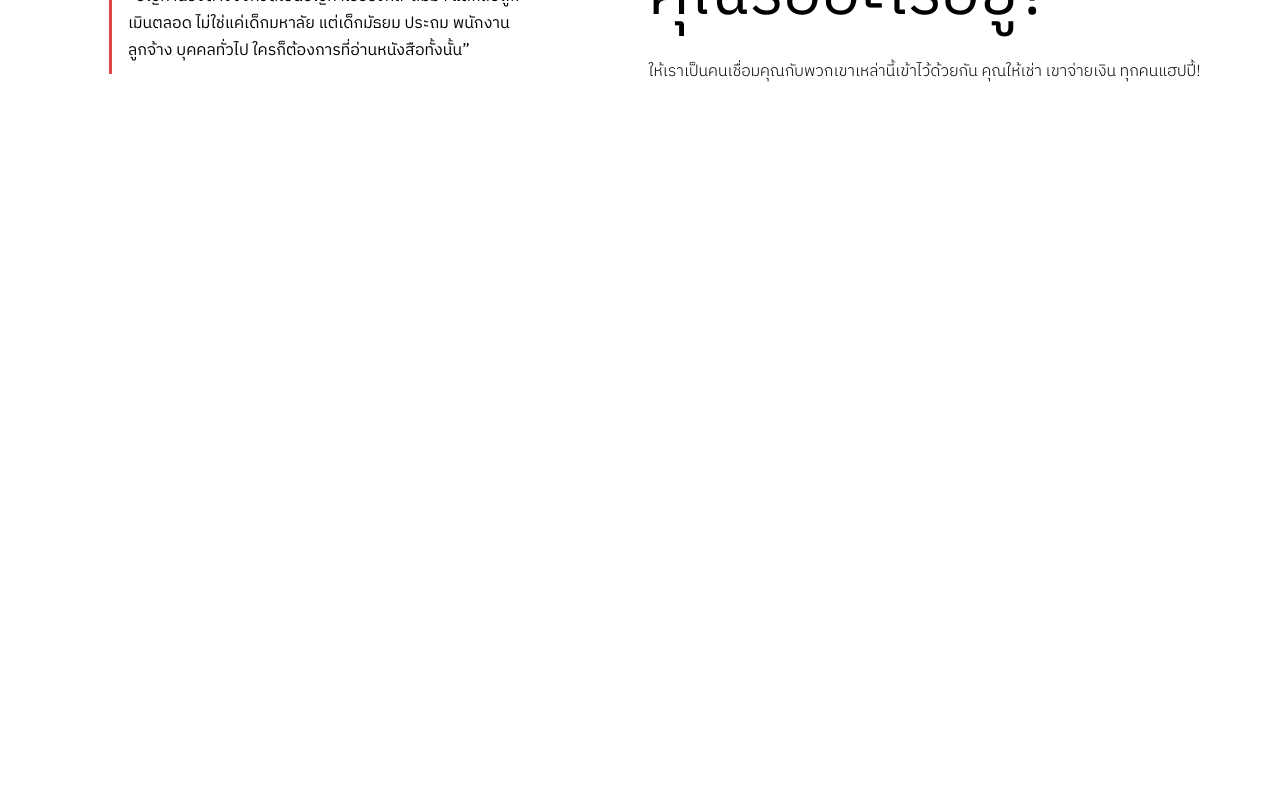
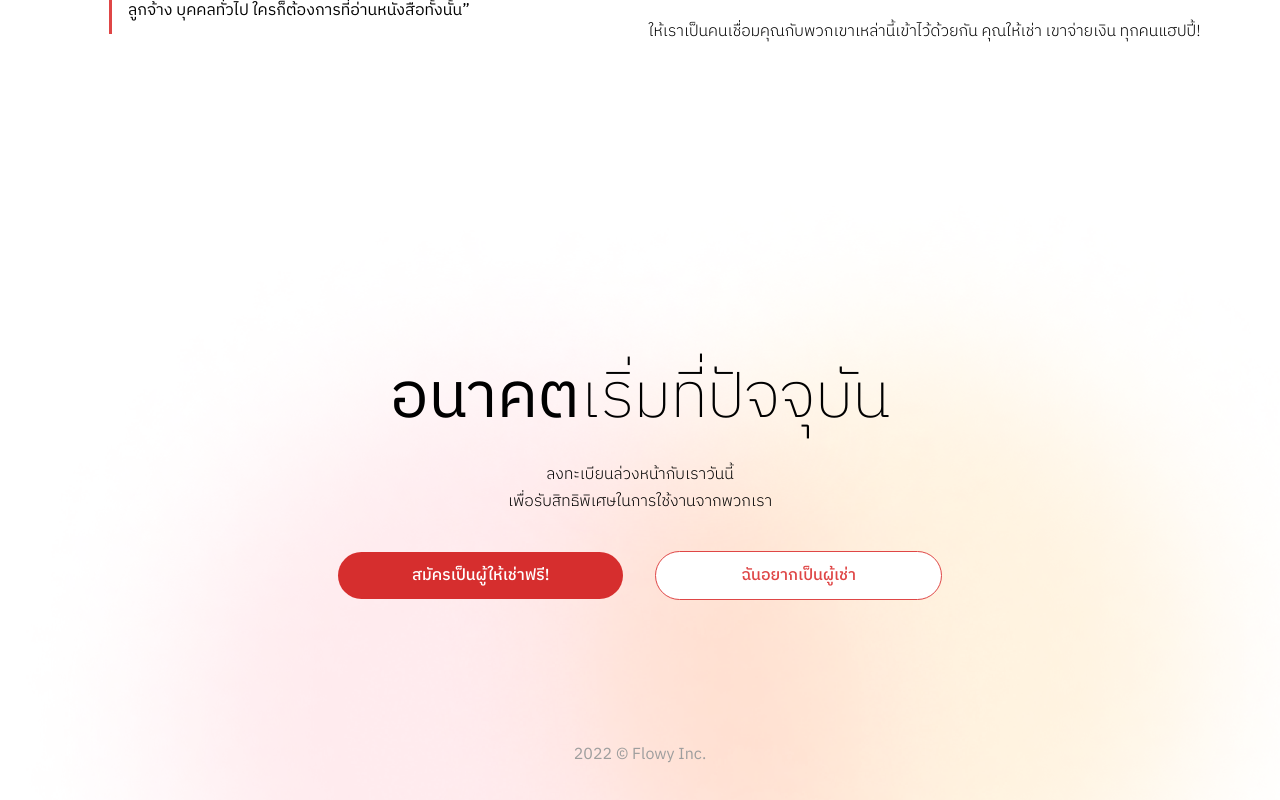
Before and after one commit to Flowy-Inc/flowy-landing-page, a React (Create React App) app: page / in a window 1280 px wide. Shown: the part 1739-2539 px from the top of the page. Before the commit the page ends 2008 px from the top, so only its background shows below. Built offline with nearby package versions, Linux system fonts and the light colour scheme; the HTML template or start-up script is replaced by a standard one.

Commit message:
feat: last section

```diff
--- /dev/null
+++ b/src/components/button/BorderedButton.tsx
@@ -0,0 +1,20 @@
+import styled from "styled-components";
+
+export const BorderedButton = styled.button`
+    background-color: var(--white);
+    color: var(--primary);
+    border: 1px solid var(--primary);
+    border-radius: 36px;
+    padding: 10px 0px;
+    width: 100%;
+    cursor: pointer;
+
+    text-align: center;
+    font-size: medium;
+    font-family: var(--brand-font);
+    font-weight: 500;
+    transition: .3s;
+    :hover {
+        transform: scale(103%);
+    }
+`;
--- /dev/null
+++ b/src/pages/Home/ForthSection.tsx
@@ -0,0 +1,74 @@
+import styled from "styled-components";
+import { BorderedButton } from "../../components/button/BorderedButton";
+
+// Global Components
+import { Button } from "../../components/button/Button";
+
+const ForthSection: React.FC = () => {
+    return (
+        <Container>
+            <Section>
+                <div>
+                    <h1><span>อนาคต</span>เริ่มที่ปัจจุบัน</h1>
+                    <p>
+                        ลงทะเบียนล่วงหน้ากับเราวันนี้<br />
+                        เพื่อรับสิทธิพิเศษในการใช้งานจากพวกเรา
+                    </p>
+                </div>
+                <div className="call-to-action">
+                    <Button>สมัครเป็นผู้ให้เช่าฟรี!</Button>
+                    <BorderedButton>ฉันอยากเป็นผู้เช่า</BorderedButton>
+                </div>
+
+            </Section>
+            <Footer>2022 © Flowy Inc.</Footer>
+        </Container>
+
+    );
+}
+
+const Container = styled.div`
+    background-image: url('/images/gradient-background.png');
+    background-size: 100%;
+    background-repeat: no-repeat;
+`;
+
+const Section = styled.div`
+    padding: 36px;
+    display: flex;
+    flex-direction: column;
+    justify-content: center;
+    align-items: center;
+    height: 60vh;
+
+
+    h1 {
+        margin-top: 16px;
+        text-align: center;
+    }
+
+    p {
+        margin-top: 10px;
+        text-align: center;
+    }
+
+    .call-to-action {
+        margin-top: 36px;
+        display: flex;
+        justify-content: center;
+        align-items: center;
+        gap: 2em;
+        width: 50%;
+    }
+`;
+
+const Footer = styled.div`
+    display: flex;
+    justify-content: center;
+    align-items: center;
+    padding-bottom: 2em;
+    bottom: 0;
+    color: var(--pale-black);
+`;
+
+export default ForthSection;
--- a/src/pages/Home/Home.tsx
+++ b/src/pages/Home/Home.tsx
@@ -3,70 +3,24 @@ import React from 'react';
 import styled from 'styled-components';
 
 // Global Components
-import { Button } from '../../components/button/Button';
 import { Navbar } from '../../components/ui/Navbar';
-import { VideoCard } from '../../components/ui/VideoCard';
 
+// Sections
+import WelcomeScreen from './WelcomScreen';
 import SecondSection from './SecondSection';
 import ThirdSection from './ThirdSection';
+import ForthSection from './ForthSection';
 
 const Home: React.FC = () => {
     return(
         <>
             <Navbar />
-            <WelcomeScreen>
-                <div className="center-display">
-                    <h1>เปลี่ยน<span>สเปซ</span><br />ให้เป็น<span>สตางค์</span></h1>
-                    <p>จะดีกว่าไหม? ถ้าทำเงินจากพื้นที่ของคุณได้<br />ด้วยการปล่อยเช่าเป็นที่อ่านหนังสือหรือโคเวิร์คกิ้งสเปซ</p>
-                    <Button>สมัครเป็นผู้ให้เช่า!</Button>
-                </div>
-                <VideoCard />
-            </WelcomeScreen>
+            <WelcomeScreen />
             <SecondSection />
             <ThirdSection />
+            <ForthSection />
         </>
     );
 }
 
-const WelcomeScreen = styled.div`
-    padding: 12px 36px;
-    display: flex;
-    justify-content: center;
-    align-items: center;
-    gap: 10em;
-
-    background-image: url('/images/gradient-background.png');
-    background-size: 70%;
-    background-repeat: no-repeat;
-    background-position: 70% 30%;
-    height: 90vh;
-
-    .center-display {
-        display: flex;
-        flex-direction: column;
-        align-items: center;
-
-        * {
-            margin: 10px 0px;
-        }
-    }
-
-    @media screen and (max-width: 1100px) {
-        display: flex;
-        flex-direction: column;
-        justify-content: center;
-        align-items: center;
-
-        background-size: cover;
-
-        .center-display {
-            display: flex;
-            text-align: center;
-            justify-content: center;
-            align-items: center;
-        }
-    }
-
-`;
-
 export default Home;
--- a/src/pages/Home/ThirdSection.tsx
+++ b/src/pages/Home/ThirdSection.tsx
@@ -24,7 +24,7 @@ const Section = styled.div`
     display: flex;
     justify-content: space-around;
     align-items: center;
-    height: 70vh;
+    height: 60vh;
 
     h1 {
         margin-top: 16px;
--- /dev/null
+++ b/src/pages/Home/WelcomScreen.tsx
@@ -0,0 +1,63 @@
+import React from 'react';
+
+import styled from 'styled-components';
+
+// Global Components
+import { Button } from '../../components/button/Button';
+import { VideoCard } from '../../components/ui/VideoCard';
+
+const WelcomeScreen: React.FC = () => {
+    return (
+        <Section>
+            <div className="center-display">
+                <h1>เปลี่ยน<span>สเปซ</span><br />ให้เป็น<span>สตางค์</span></h1>
+                <p>จะดีกว่าไหม? ถ้าทำเงินจากพื้นที่ของคุณได้<br />ด้วยการปล่อยเช่าเป็นที่อ่านหนังสือหรือโคเวิร์คกิ้งสเปซ</p>
+                <Button>สมัครเป็นผู้ให้เช่า!</Button>
+            </div>
+            <VideoCard />
+        </Section>
+    );
+}
+
+const Section = styled.div`
+    padding: 12px 36px;
+    display: flex;
+    justify-content: center;
+    align-items: center;
+    gap: 10em;
+
+    background-image: url('/images/gradient-background.png');
+    background-size: 70%;
+    background-repeat: no-repeat;
+    background-position: 70% 30%;
+    height: 90vh;
+
+    .center-display {
+        display: flex;
+        flex-direction: column;
+        align-items: center;
+
+        * {
+            margin: 10px 0px;
+        }
+    }
+
+    @media screen and (max-width: 1100px) {
+        display: flex;
+        flex-direction: column;
+        justify-content: center;
+        align-items: center;
+
+        background-size: cover;
+
+        .center-display {
+            display: flex;
+            text-align: center;
+            justify-content: center;
+            align-items: center;
+        }
+    }
+
+`;
+
+export default WelcomeScreen;
```
Also changed, not shown: 1 other file (tests, documents, lock files or other folders).
